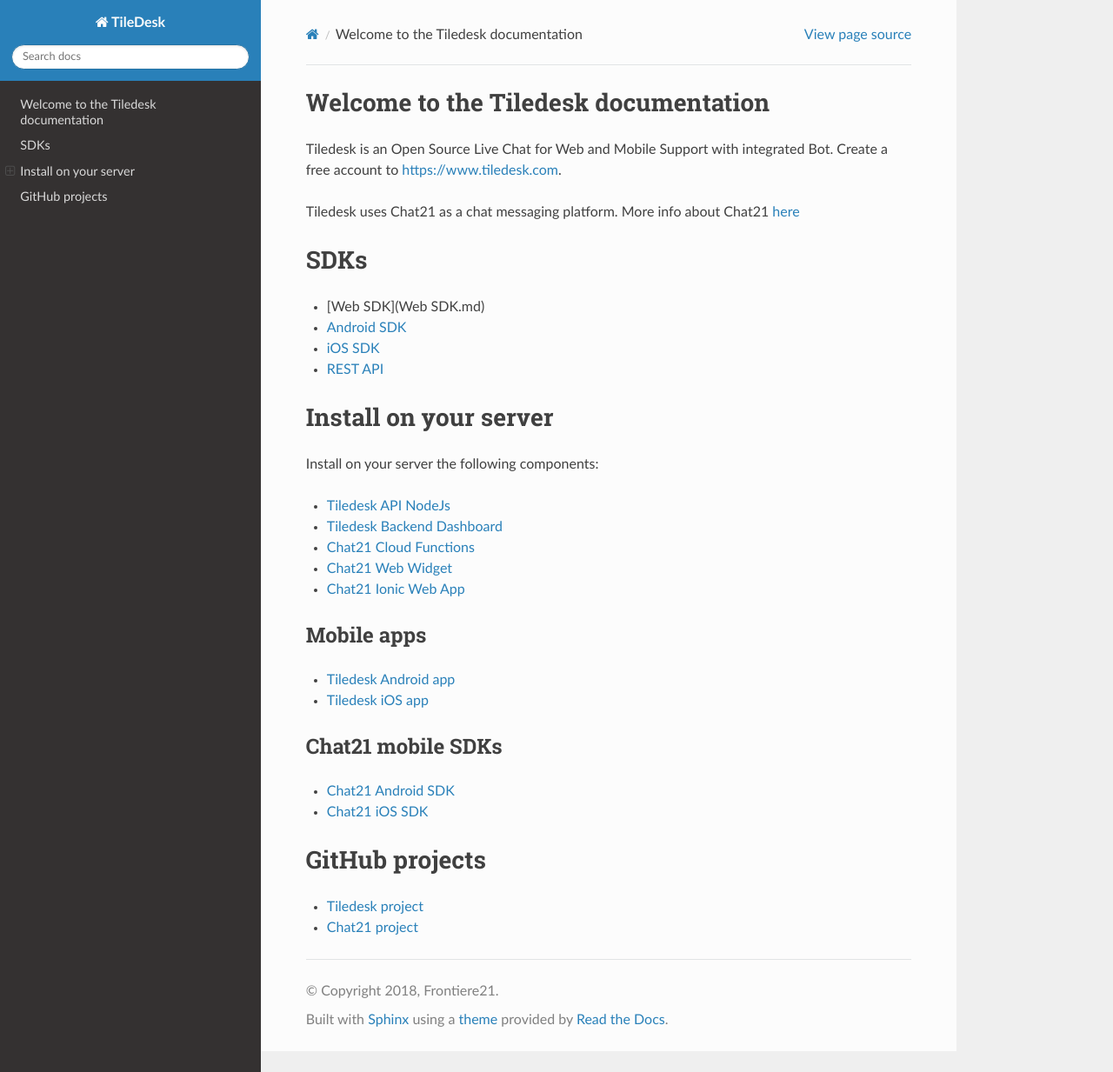
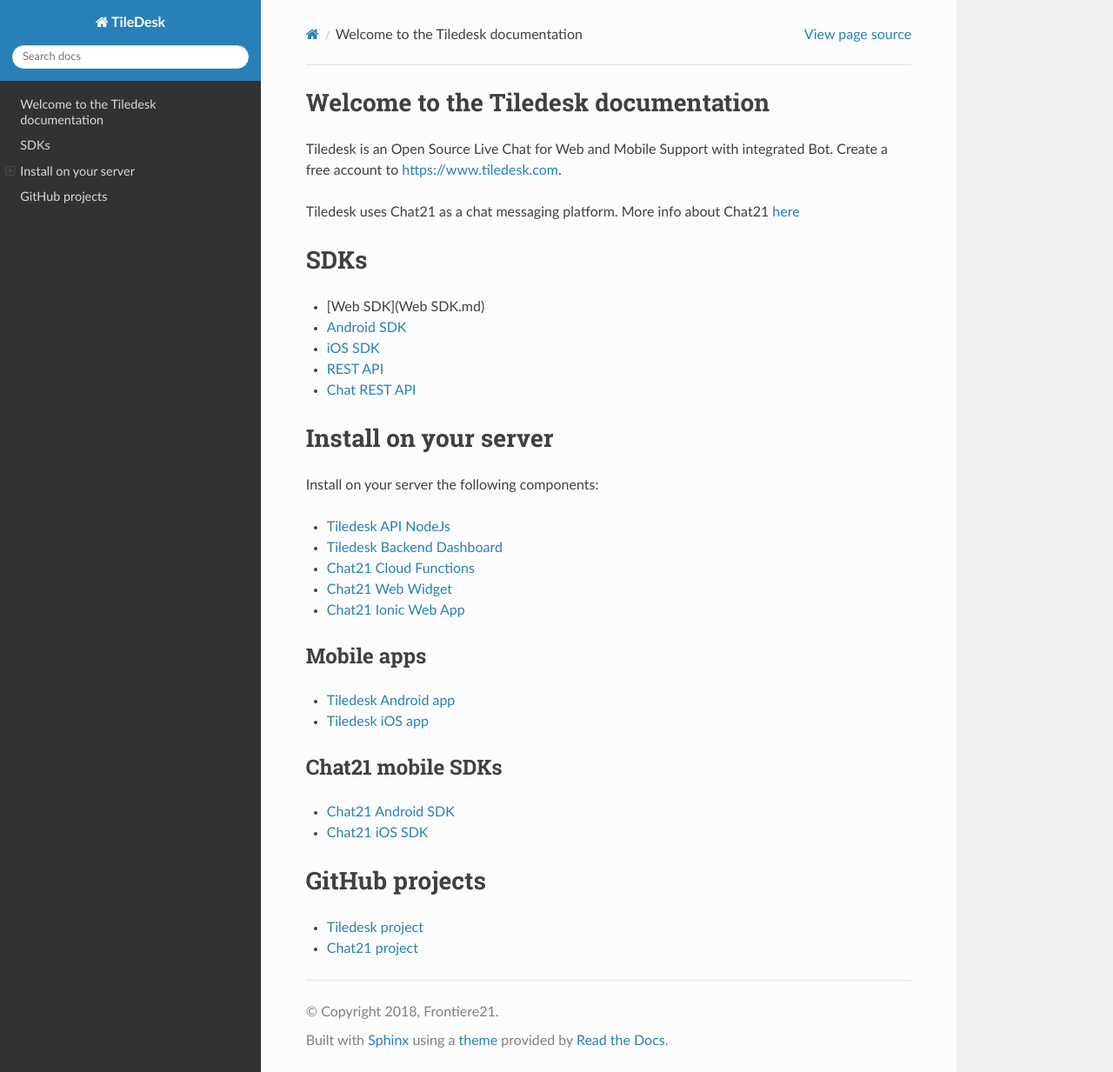
Before and after one commit to NavpreetSamra/tiledesk-docs, a Sphinx documentation site: the page built from docs/index.md, in a window 1280 px wide and 1233 px high. Shown: the whole window at 87% size. Built offline with Sphinx 7.4.7 and the Read the Docs theme 2.0.0, drawn with Linux system fonts in a browser that asks for light colours.

Commit message:
Update index.md

```diff
--- a/docs/index.md
+++ b/docs/index.md
@@ -9,6 +9,7 @@
 * [Android SDK](https://github.com/Tiledesk/tiledesk-android-sdk)
 * [iOS SDK](https://github.com/Tiledesk/tiledesk-ios-sdk)
 * [REST API](https://github.com/Tiledesk/tiledesk-api-nodejs/blob/master/docs/api.md)
+* [Chat REST API](https://github.com/chat21/chat21-cloud-functions/blob/master/docs/api.md)
 
 # Install on your server
 
```
